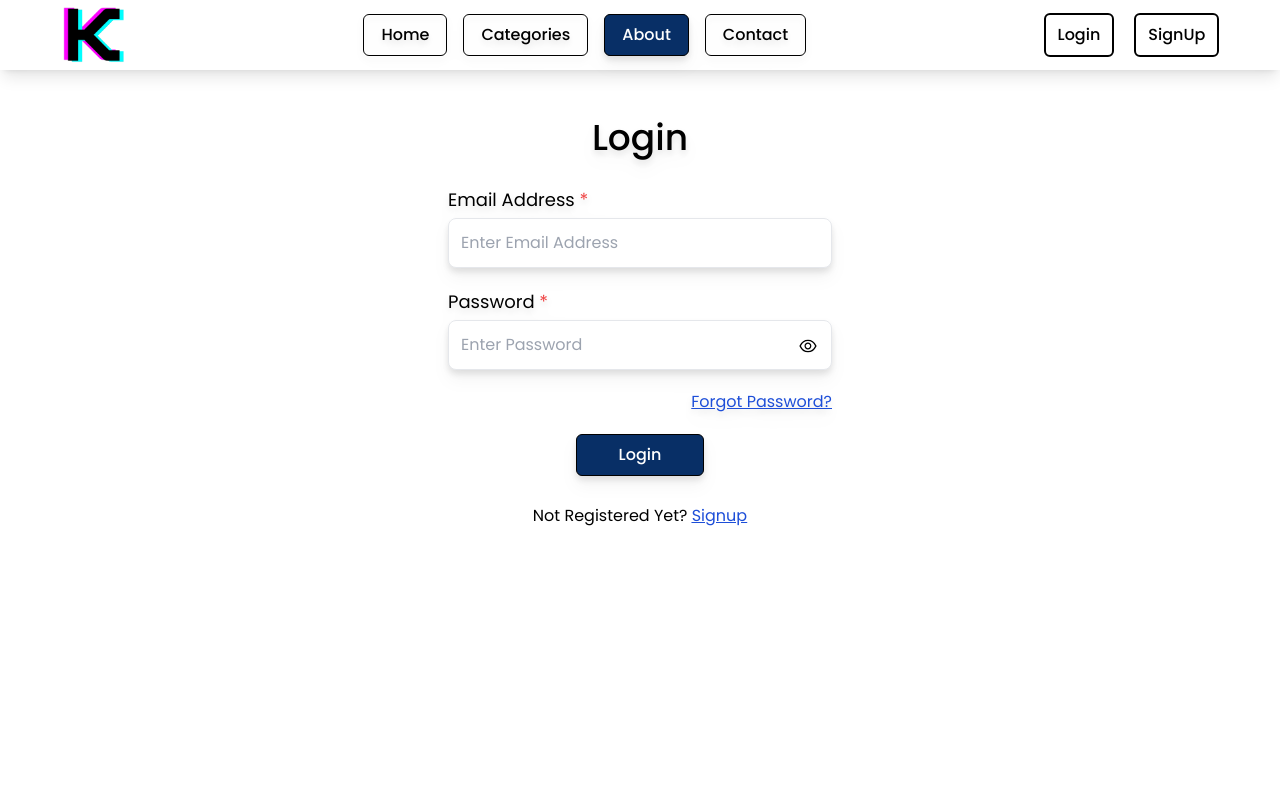
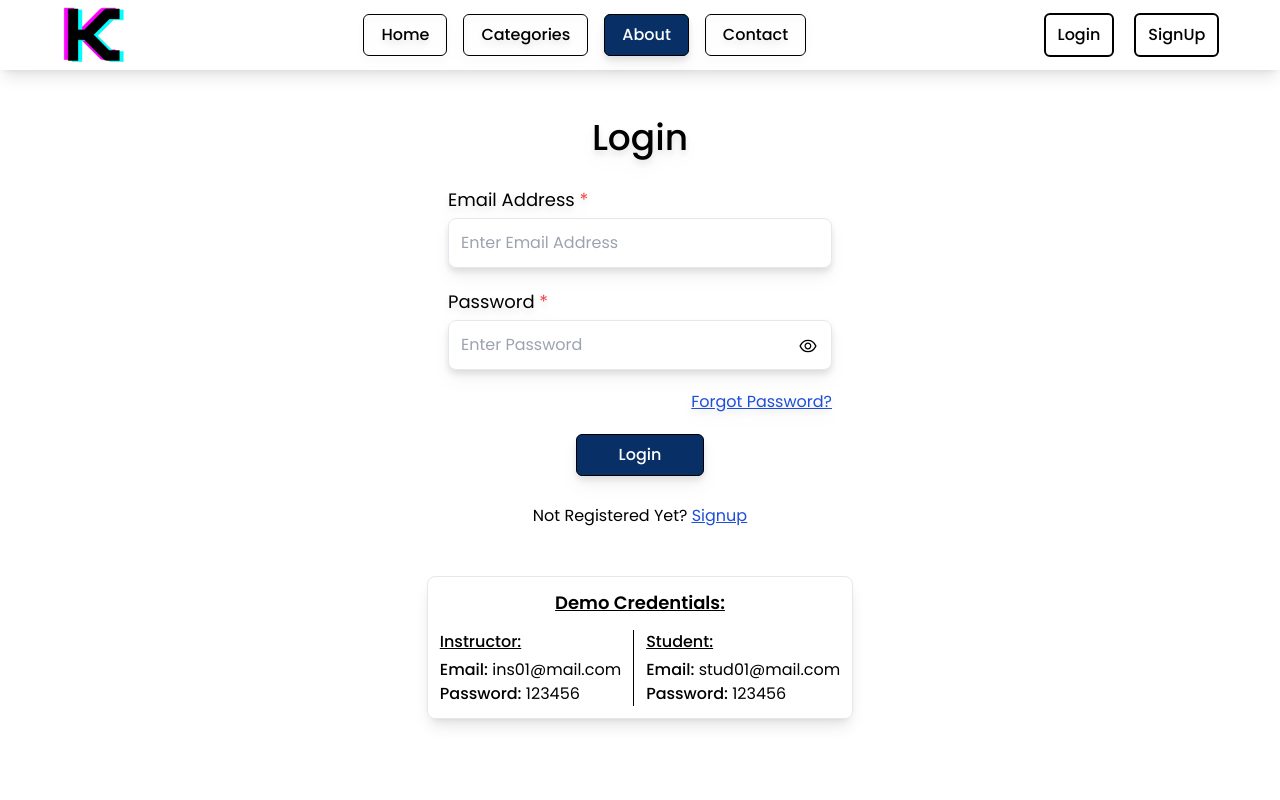
Before and after one commit to Krishna7141/edtech-frontend, a React (Vite) app: page /login in a window 1280 px wide. Shown: the top 800 px of the page. Built offline with nearby package versions, Linux system fonts and the light colour scheme; no server answers.

Commit message:
Update Login.jsx

```diff
--- a/src/Pages/Login.jsx
+++ b/src/Pages/Login.jsx
@@ -57,6 +57,23 @@ const Login = () => {
         <div>
           <p>Not Registered Yet? <span className='text-blue-700 underline'><Link to='/signup'>Signup</Link></span></p>
         </div>
+        <div className='mx-auto max-md:w-[90%] border p-3 flex flex-col rounded-lg shadow-lg items-center justify-center mt-5'>
+            <p className='text-lg text-center font-bold underline mb-3'>Demo Credentials: </p>
+            <hr />
+            <div className='flex gap-3'>
+              <div>
+                <p className='font-medium mb-1 underline'>Instructor: </p>
+                <p><span className='font-medium'>Email:</span> ins01@mail.com</p>
+                <p><span className='font-medium'>Password:</span> 123456</p>
+              </div>
+              <div className='w-[1px] bg-black'></div>
+              <div>
+                <p className='font-medium mb-1 underline'>Student: </p>
+                <p><span className='font-medium'>Email:</span> stud01@mail.com</p>
+                <p><span className='font-medium'>Password:</span> 123456</p>
+              </div>
+            </div>
+        </div>
     </div>
     )
   )
```
